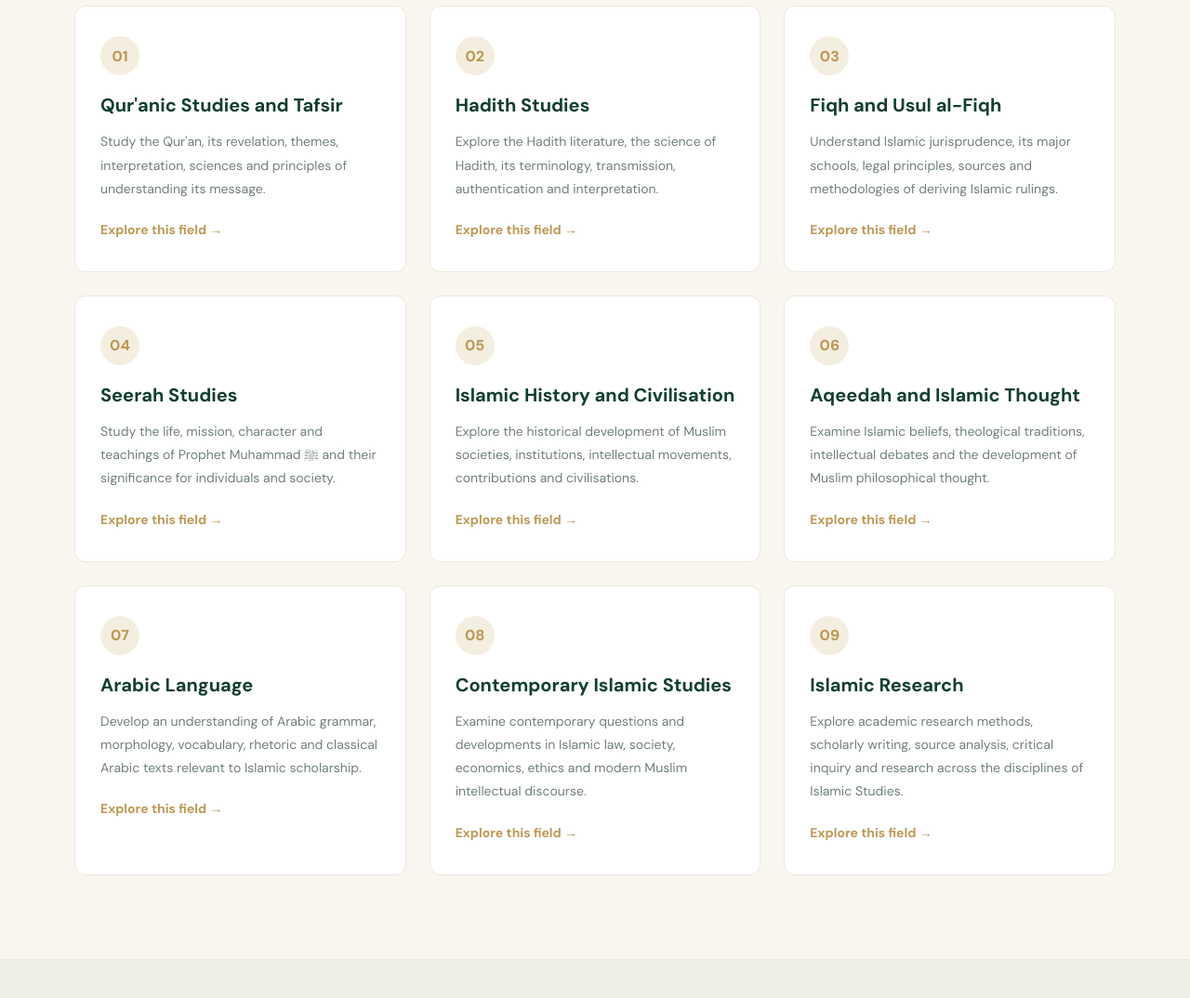
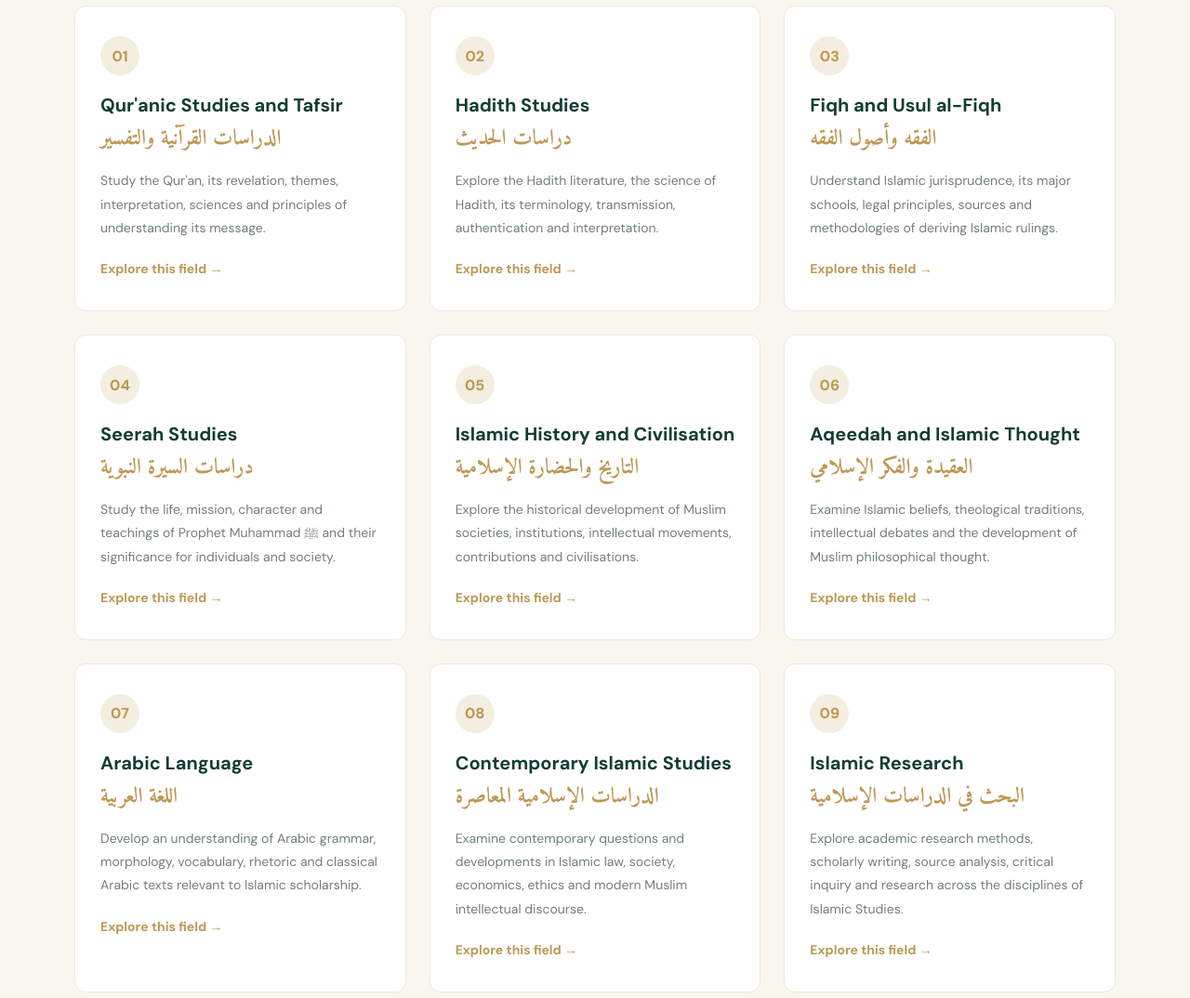
Before and after one commit to Zahid293/manahil-al-ilm, a plain HTML site: page disciplines.html in a window 1280 px wide. Shown: the part 920-1994 px from the top of the page at 93% size. Drawn offline with Linux system fonts and the light colour scheme.

Commit message:
Update disciplines.html

```diff
--- a/disciplines.html
+++ b/disciplines.html
@@ -235,6 +235,18 @@
       color: var(--green);
       font-size: 20px;
       line-height: 1.4;
+      margin-bottom: 3px;
+    }
+
+    .discipline-arabic {
+      display: block;
+      color: var(--gold);
+      font-family: 'Amiri', serif;
+      font-size: 23px;
+      font-weight: 700;
+      line-height: 1.7;
+      direction: rtl;
+      text-align: left;
       margin-bottom: 13px;
     }
 
@@ -468,6 +480,7 @@
         <article class="discipline-card">
           <div class="number">01</div>
           <h3>Qur'anic Studies and Tafsir</h3>
+          <span class="discipline-arabic" lang="ar" dir="rtl">الدراسات القرآنية والتفسير</span>
           <p>
             Study the Qur'an, its revelation, themes, interpretation,
             sciences and principles of understanding its message.
@@ -479,6 +492,7 @@
         <article class="discipline-card">
           <div class="number">02</div>
           <h3>Hadith Studies</h3>
+          <span class="discipline-arabic" lang="ar" dir="rtl">دراسات الحديث</span>
           <p>
             Explore the Hadith literature, the science of Hadith,
             its terminology, transmission, authentication and
@@ -491,6 +505,7 @@
         <article class="discipline-card">
           <div class="number">03</div>
           <h3>Fiqh and Usul al-Fiqh</h3>
+          <span class="discipline-arabic" lang="ar" dir="rtl">الفقه وأصول الفقه</span>
           <p>
             Understand Islamic jurisprudence, its major schools,
             legal principles, sources and methodologies of
@@ -503,6 +518,7 @@
         <article class="discipline-card">
           <div class="number">04</div>
           <h3>Seerah Studies</h3>
+          <span class="discipline-arabic" lang="ar" dir="rtl">دراسات السيرة النبوية</span>
           <p>
             Study the life, mission, character and teachings of
             Prophet Muhammad ﷺ and their significance for
@@ -515,6 +531,7 @@
         <article class="discipline-card">
           <div class="number">05</div>
           <h3>Islamic History and Civilisation</h3>
+          <span class="discipline-arabic" lang="ar" dir="rtl">التاريخ والحضارة الإسلامية</span>
           <p>
             Explore the historical development of Muslim societies,
             institutions, intellectual movements, contributions
@@ -527,6 +544,7 @@
         <article class="discipline-card">
           <div class="number">06</div>
           <h3>Aqeedah and Islamic Thought</h3>
+          <span class="discipline-arabic" lang="ar" dir="rtl">العقيدة والفكر الإسلامي</span>
           <p>
             Examine Islamic beliefs, theological traditions,
             intellectual debates and the development of
@@ -539,6 +557,7 @@
         <article class="discipline-card">
           <div class="number">07</div>
           <h3>Arabic Language</h3>
+          <span class="discipline-arabic" lang="ar" dir="rtl">اللغة العربية</span>
           <p>
             Develop an understanding of Arabic grammar,
             morphology, vocabulary, rhetoric and classical
@@ -551,6 +570,7 @@
         <article class="discipline-card">
           <div class="number">08</div>
           <h3>Contemporary Islamic Studies</h3>
+          <span class="discipline-arabic" lang="ar" dir="rtl">الدراسات الإسلامية المعاصرة</span>
           <p>
             Examine contemporary questions and developments
             in Islamic law, society, economics, ethics and
@@ -563,6 +583,7 @@
         <article class="discipline-card">
           <div class="number">09</div>
           <h3>Islamic Research</h3>
+          <span class="discipline-arabic" lang="ar" dir="rtl">البحث في الدراسات الإسلامية</span>
           <p>
             Explore academic research methods, scholarly writing,
             source analysis, critical inquiry and research
```
